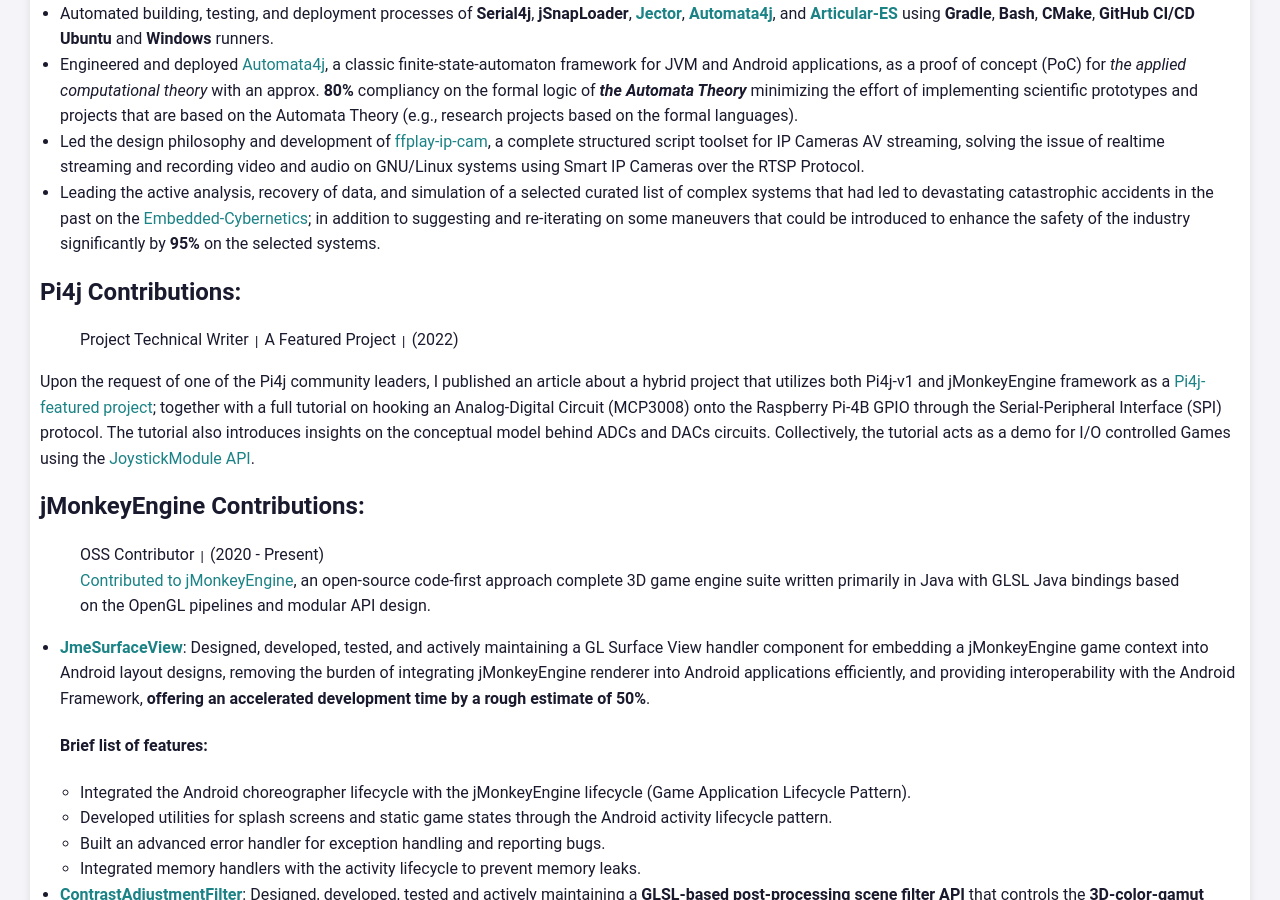
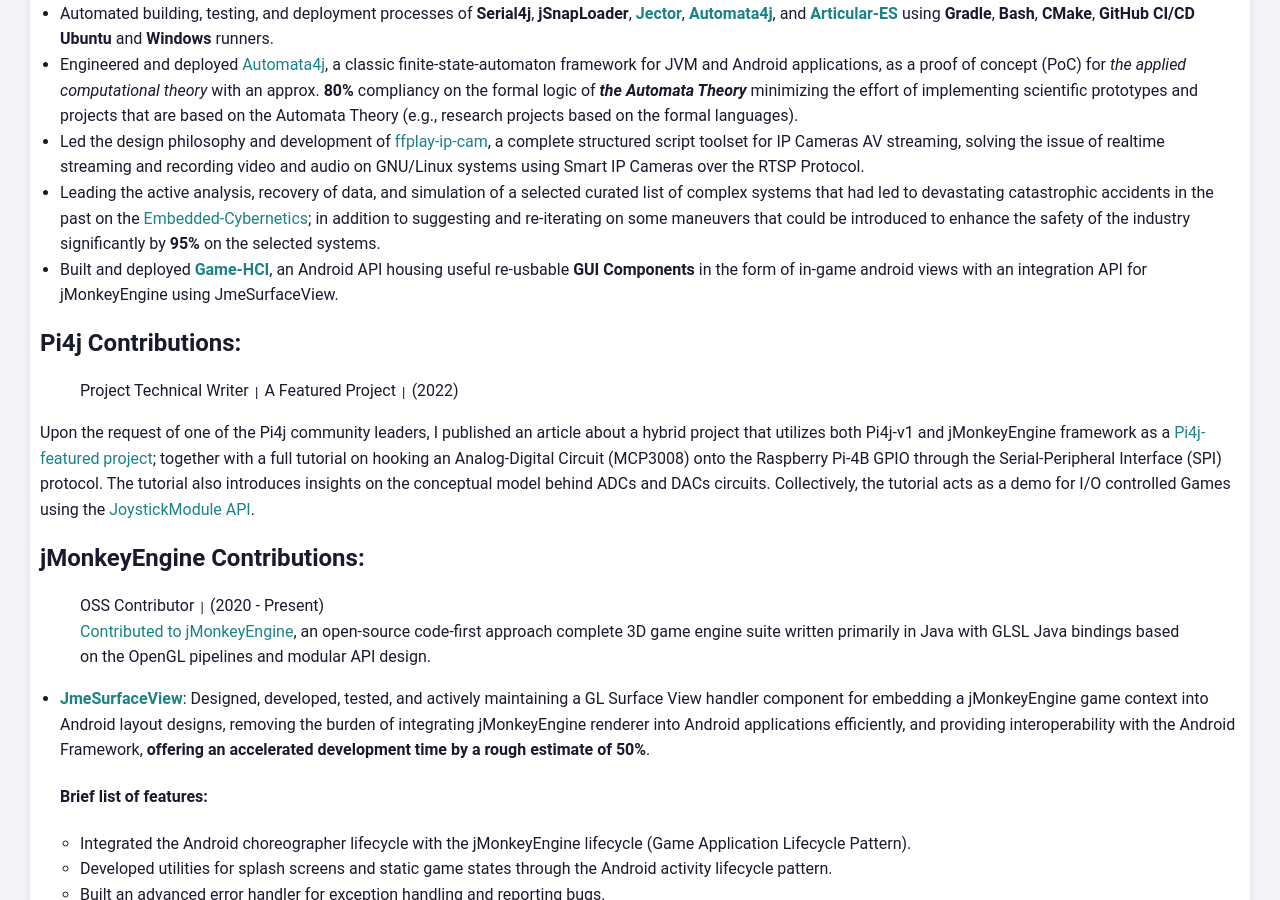
Before and after one commit to pavly-gerges/pavly-gerges, a Jekyll site: the page built from resume/index.md, in a window 1280 px wide and 900 px high, scrolled down 1791 px. Built offline with Jekyll 4.4.1, drawn with Linux system fonts in a browser that asks for light colours; our own code applies the rules of GitHub Pages for plain Markdown files.

Commit message:
Update index.md

```diff
--- a/resume/index.md
+++ b/resume/index.md
@@ -36,6 +36,7 @@ My long-term vision is to build an SDK Suite to bootstrap distributed simulation
 * Engineered and deployed [Automata4j](https://github.com/Electrostat-Lab/Automata4j), a classic finite-state-automaton framework for JVM and Android applications, as a proof of concept (PoC) for _the applied computational theory_ with an approx. **80%** compliancy on the formal logic of **_the Automata Theory_** minimizing the effort of implementing scientific prototypes and projects that are based on the Automata Theory (e.g., research projects based on the formal languages).
 * Led the design philosophy and development of [ffplay-ip-cam](https://github.com/Electrostat-Lab/ffplay-ip-cam), a complete structured script toolset for IP Cameras AV streaming, solving the issue of realtime streaming and recording video and audio on GNU/Linux systems using Smart IP Cameras over the RTSP Protocol.
 * Leading the active analysis, recovery of data, and simulation of a selected curated list of complex systems that had led to devastating catastrophic accidents in the past on the [Embedded-Cybernetics](https://github.com/Electrostat-Lab/Embedded-Cybernetics/); in addition to suggesting and re-iterating on some maneuvers that could be introduced to enhance the safety of the industry significantly by **95%** on the selected systems.
+* Built and deployed [**Game-HCI**](https://github.com/Electrostat-Lab/Game-HCI), an Android API housing useful re-usbable **GUI Components** in the form of in-game android views with an integration API for jMonkeyEngine using JmeSurfaceView.
 
 ## Pi4j Contributions:
 > Project Technical Writer `|` A Featured Project `|` (2022)
```
